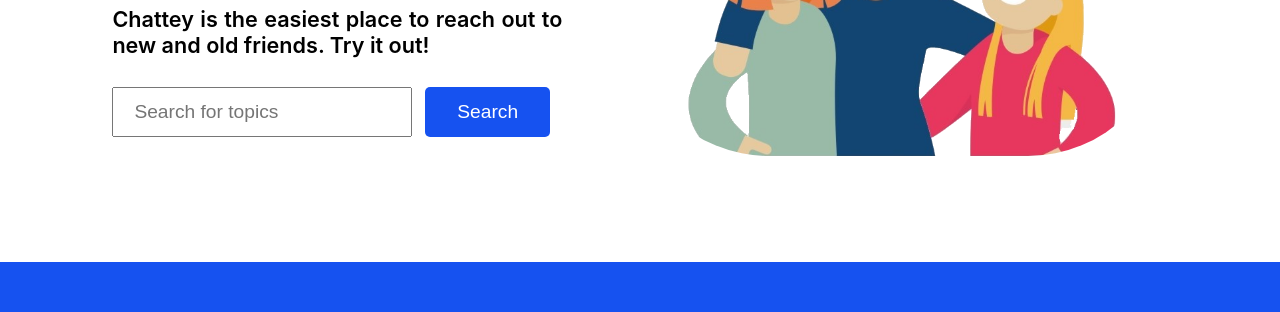
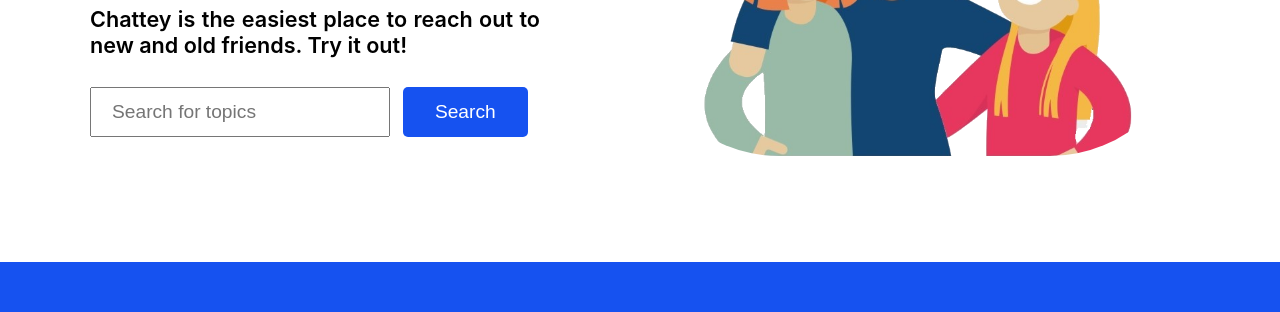
Before and after one commit to DenEkteTruls/Collab, a plain HTML site: page index.html in a window 1280 px wide. Shown: the part 348-660 px from the top of the page. Drawn offline with Linux system fonts and the light colour scheme; a script that the page names is missing.

Commit message:
Update style2.css

```diff
--- a/style/style2.css
+++ b/style/style2.css
@@ -156,8 +156,8 @@
     display: flex;
     flex-direction: row;
     height: 50vh;
-    margin-left: 8vw;
-    margin-right: 8vw;
+    margin-left: 5em;
+    margin-right: 5em;
     margin-top: 2em;
     gap: 2em;
     padding: 10px;
```
